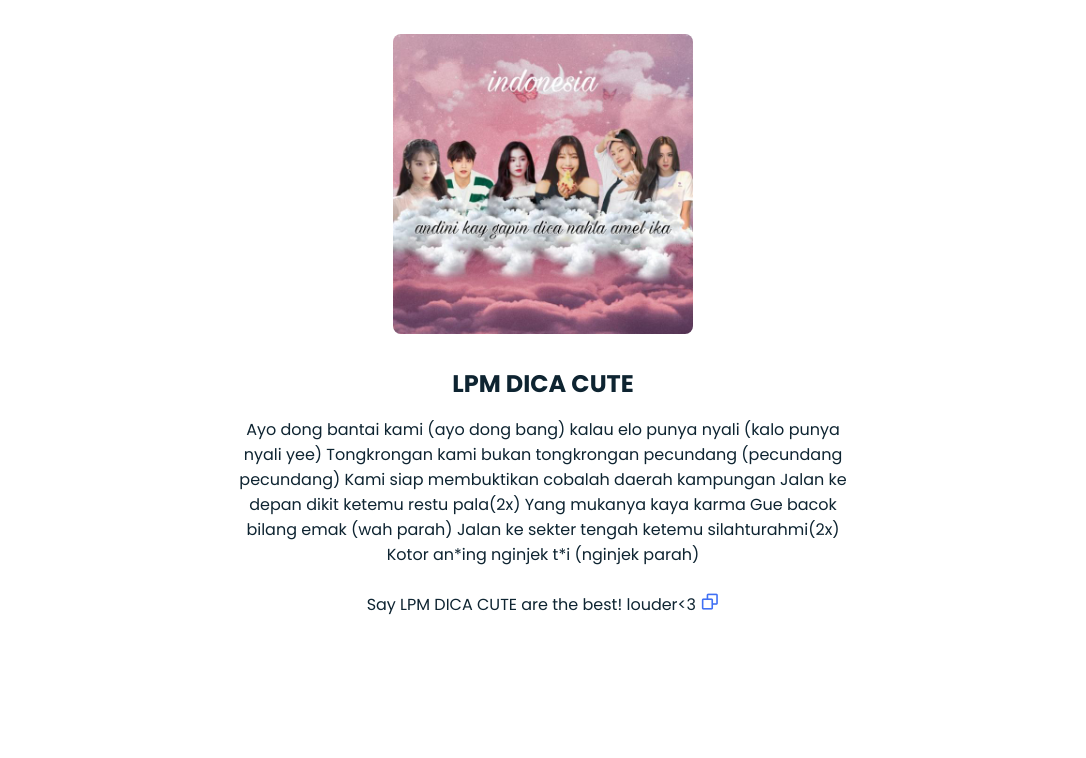
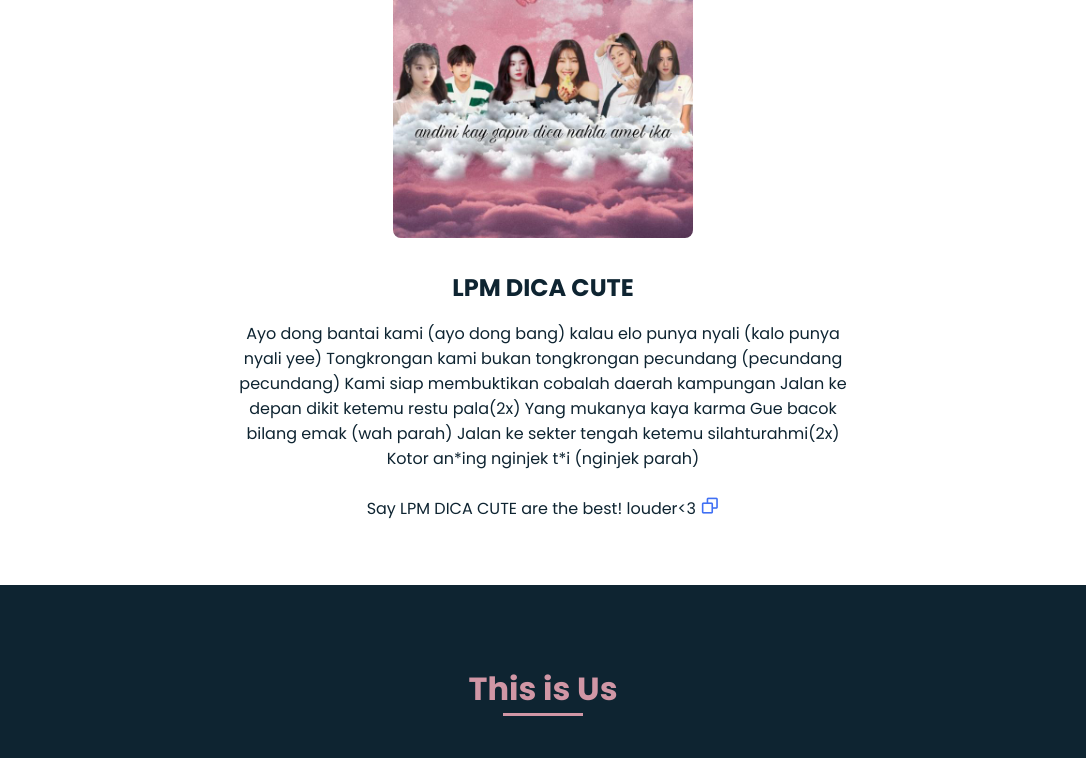
Before and after one commit to lpmdicacute/lpmdicacute.github.io, a plain HTML site: page about.html in a window 1280 px wide. Shown: the part 238-996 px from the top of the page, without its empty margins (97-1183 px from the left). Drawn offline with nearby package versions, Linux system fonts and the light colour scheme.

Commit message:
styles.css

```diff
--- a/styles.css
+++ b/styles.css
@@ -291,7 +291,7 @@ img {
 
 /* ===== ABOUT =====*/
 section.about {
-  padding: 20vh 15px;
+  padding: 8vh 15px;
 }
 .about-container {
   row-gap: 2rem;
```
